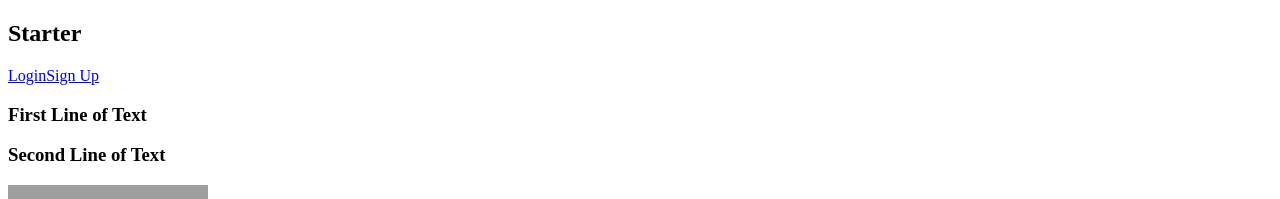
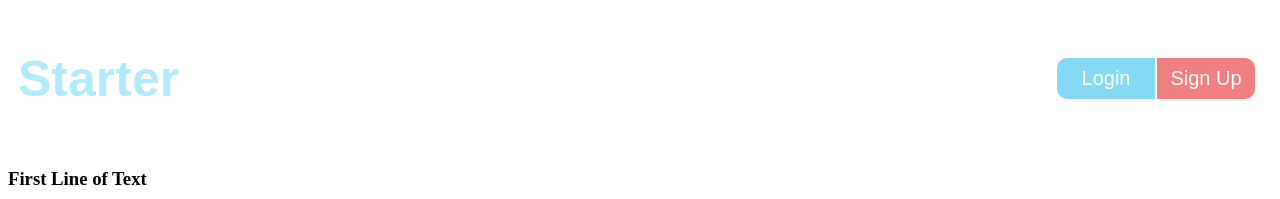
Before and after one commit to O1-Network/starter-dev, a React (Create React App) app in the folder client/: page / in a window 1280 px wide. Shown: the top 199 px of the page. Built offline with nearby package versions, Linux system fonts and the light colour scheme; grey boxes are pictures that could not be loaded.

Commit message:
issue9 O1 network

```diff
--- a/client/src/components/Navigation.css
+++ b/client/src/components/Navigation.css
@@ -0,0 +1,52 @@
+.col-full{
+    display:flex;
+    justify-content: space-between;
+}
+.col-full h1{
+    font-size:50px;
+    color: rgb(176, 235, 254);
+    font-family: Arial, Helvetica, sans-serif;
+    margin-left: 10px;
+
+}
+
+.btns-container {
+    padding: 8px 16px;
+    width:fit-content;
+    display: flex;
+    border-radius: 25px;
+    justify-content: space-around;
+    text-decoration: none;
+    align-items: center;
+}
+
+.navLink-buttons {
+    padding: 9px 4px;
+    width:90px;
+    font-size: 20px;
+    color:rgb(255, 255, 255);
+    text-align: center;
+    text-decoration: none;
+    margin: 1px;
+    border-radius: 20px;
+    font-family: Arial, Helvetica, sans-serif;
+
+}
+.SignUp {
+    background-color: lightcoral;
+    border-radius:0 10px 10px 0 ;
+}
+.Login {
+    background-color: rgb(134, 217, 245);
+    border-radius: 10px 0 0 10px;
+}
+.SignUp:hover{
+    background-color: rgb(251, 211, 211);
+    color: black;
+
+}
+.Login:hover{
+    background-color:rgb(210, 240, 249);
+    color: rgb(12, 12, 12);
+
+}
--- a/client/src/components/Navigation.js
+++ b/client/src/components/Navigation.js
@@ -1,10 +1,13 @@
+import "./Navigation.css"
 const Navigation = () => {
     return (
         <nav className="col-full grid-container">
+
             <h1 className="col-1">Starter</h1>
-
-            <a className="col-5 navLink" href="www.github.com">Login</a>
-            <a className="col-6 navLink" href="www.github.com">Sign Up</a>
+            <div className="btns-container">
+            <a className="col-5 navLink-buttons Login" href="http://www.github.com"> Login</a>
+            <a className="col-6 navLink-buttons SignUp" href="http://www.github.com">Sign Up</a>
+            </div>
         </nav>
     )
 }
```
Also changed, not shown: 1 other file (tests, documents, lock files or other folders).
